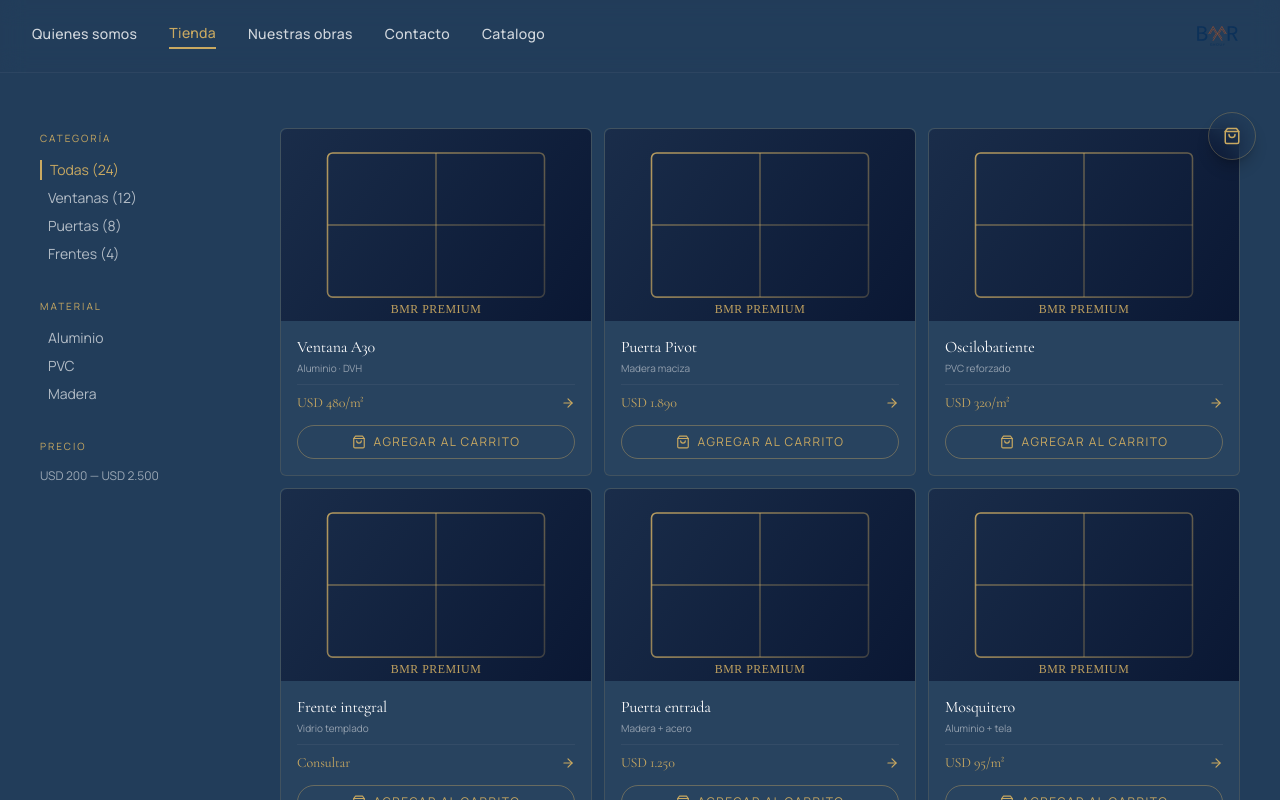
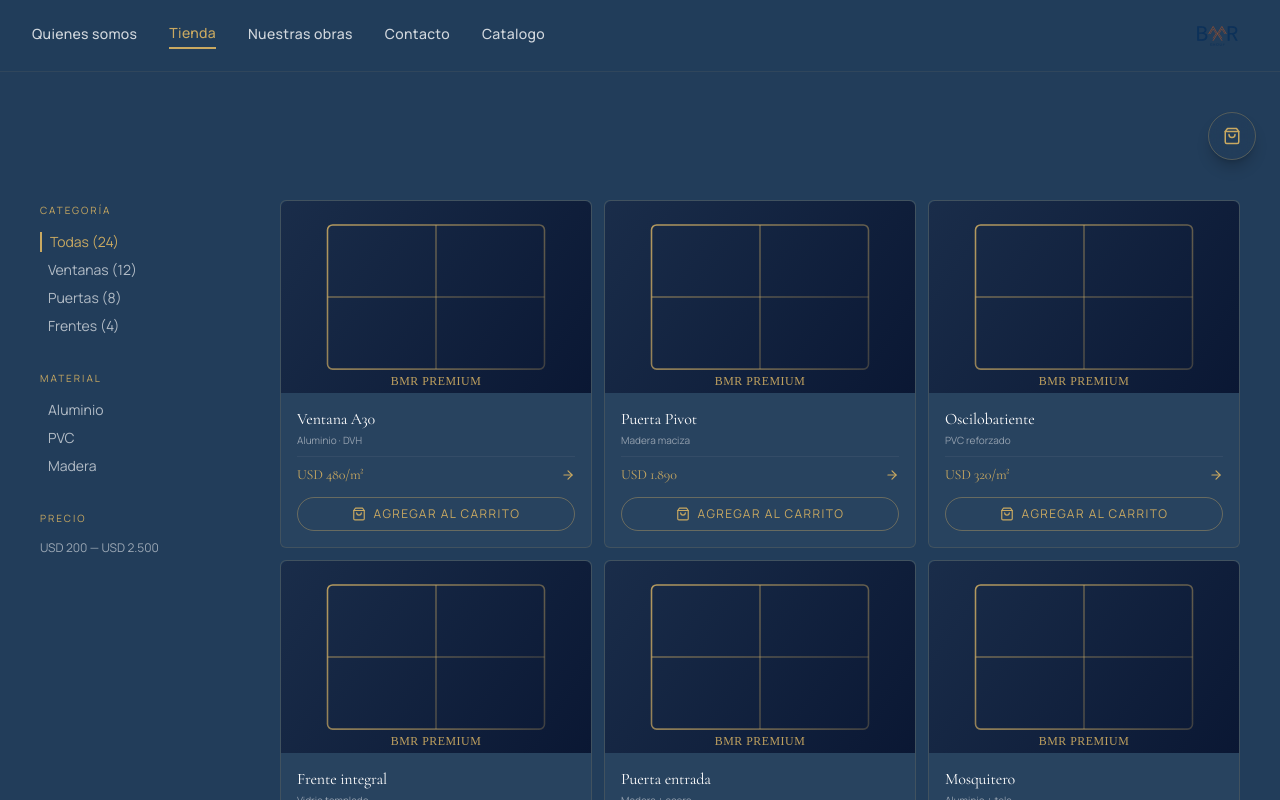
Before and after one commit to Danibentan/WebpageBmrgroup, a Next.js app: page /tienda in a window 1280 px wide. Shown: the top 800 px of the page. Built offline with nearby package versions, Linux system fonts and the light colour scheme.

Commit message:
Fix sticky header layering and scroll separation

```diff
--- a/app/globals.css
+++ b/app/globals.css
@@ -13,6 +13,7 @@
   --bmr-gold: #c9ab66;
   --bmr-silver: #96a3be;
   --bmr-white: #f2f4f8;
+  --nav-height: 72px;
 }
 
 body {
--- a/app/layout.tsx
+++ b/app/layout.tsx
@@ -24,7 +24,10 @@ export const metadata: Metadata = {
 export default function RootLayout({ children }: Readonly<{ children: React.ReactNode }>) {
   return (
     <html lang="es">
-      <body className={`${manrope.variable} ${cormorant.variable}`}>{children}<SiteFooter /></body>
+      <body className={`${manrope.variable} ${cormorant.variable}`}>
+        <div className="pt-[var(--nav-height)]">{children}</div>
+        <SiteFooter />
+      </body>
     </html>
   );
 }
--- a/components/layout/ProfessionalHeader.tsx
+++ b/components/layout/ProfessionalHeader.tsx
@@ -23,7 +23,7 @@ export function ProfessionalHeader() {
 
   useEffect(() => {
     const onScroll = () => {
-      setIsScrolled(window.scrollY > 50);
+      setIsScrolled(window.scrollY > 8);
     };
 
     onScroll();
@@ -79,11 +79,18 @@ export function ProfessionalHeader() {
 
   return (
     <header
-      className={`fixed left-0 right-0 top-0 z-50 border-b border-white/5 px-4 py-3 transition-colors duration-300 md:px-8 md:py-4 ${
-        isScrolled ? 'bg-[var(--bg-primary)]/95' : 'bg-[var(--bg-primary)]/70 backdrop-blur-md'
-      }`}
+      className="fixed left-0 right-0 top-0 z-50 w-full border-b px-4 py-3 md:px-8 md:py-4"
+      style={{
+        height: 'var(--nav-height)',
+        background: isScrolled ? 'rgba(34, 61, 90, 0.96)' : 'rgba(34, 61, 90, 0.9)',
+        backdropFilter: 'blur(12px)',
+        WebkitBackdropFilter: 'blur(12px)',
+        borderBottomColor: isScrolled ? 'rgba(212, 175, 111, 0.18)' : 'rgba(212, 175, 111, 0.08)',
+        boxShadow: isScrolled ? '0 4px 20px rgba(0,0,0,0.25)' : 'none',
+        transition: 'box-shadow 200ms ease, border-color 200ms ease, background-color 200ms ease'
+      }}
     >
-      <nav ref={navRef} aria-label="Navegación principal" className="mx-auto flex w-full max-w-7xl items-center justify-between">
+      <nav ref={navRef} aria-label="Navegación principal" className="mx-auto flex h-full w-full max-w-7xl items-center justify-between">
         <div className="flex items-center gap-2 md:gap-4 lg:gap-8">
           <button
             type="button"
@@ -137,7 +144,7 @@ export function ProfessionalHeader() {
       </nav>
 
       <div
-        className={`fixed inset-0 z-40 flex transform flex-col items-center justify-center bg-[var(--bg-primary)]/95 backdrop-blur-lg transition-all duration-300 md:hidden ${
+        className={`fixed inset-0 z-[60] flex transform flex-col items-center justify-center bg-[var(--bg-primary)]/95 backdrop-blur-lg transition-all duration-300 md:hidden ${
           isMobileMenuOpen ? 'translate-y-0 opacity-100' : '-translate-y-4 opacity-0 pointer-events-none'
         }`}
       >
--- a/components/tienda/CartDrawer.tsx
+++ b/components/tienda/CartDrawer.tsx
@@ -73,13 +73,13 @@ export function CartDrawer() {
     <AnimatePresence>
       {isOpen ? (
         <>
-          <motion.div initial={{ opacity: 0 }} animate={{ opacity: 1 }} exit={{ opacity: 0 }} onClick={closeCart} className="fixed inset-0 z-40 bg-black/60 backdrop-blur-sm" />
+          <motion.div initial={{ opacity: 0 }} animate={{ opacity: 1 }} exit={{ opacity: 0 }} onClick={closeCart} className="fixed inset-0 z-[60] bg-black/60 backdrop-blur-sm" />
           <motion.aside
             initial={{ x: '100%' }}
             animate={{ x: 0 }}
             exit={{ x: '100%' }}
             transition={{ duration: 0.4 }}
-            className="fixed bottom-0 right-0 top-0 z-50 flex w-full max-w-md flex-col border-l border-[#c9a961]/20 bg-[var(--bg-elevated-2)]"
+            className="fixed bottom-0 right-0 top-0 z-[70] flex w-full max-w-md flex-col border-l border-[#c9a961]/20 bg-[var(--bg-elevated-2)]"
           >
             <div className="flex items-center justify-between border-b border-white/10 p-6">
               <div>
```
